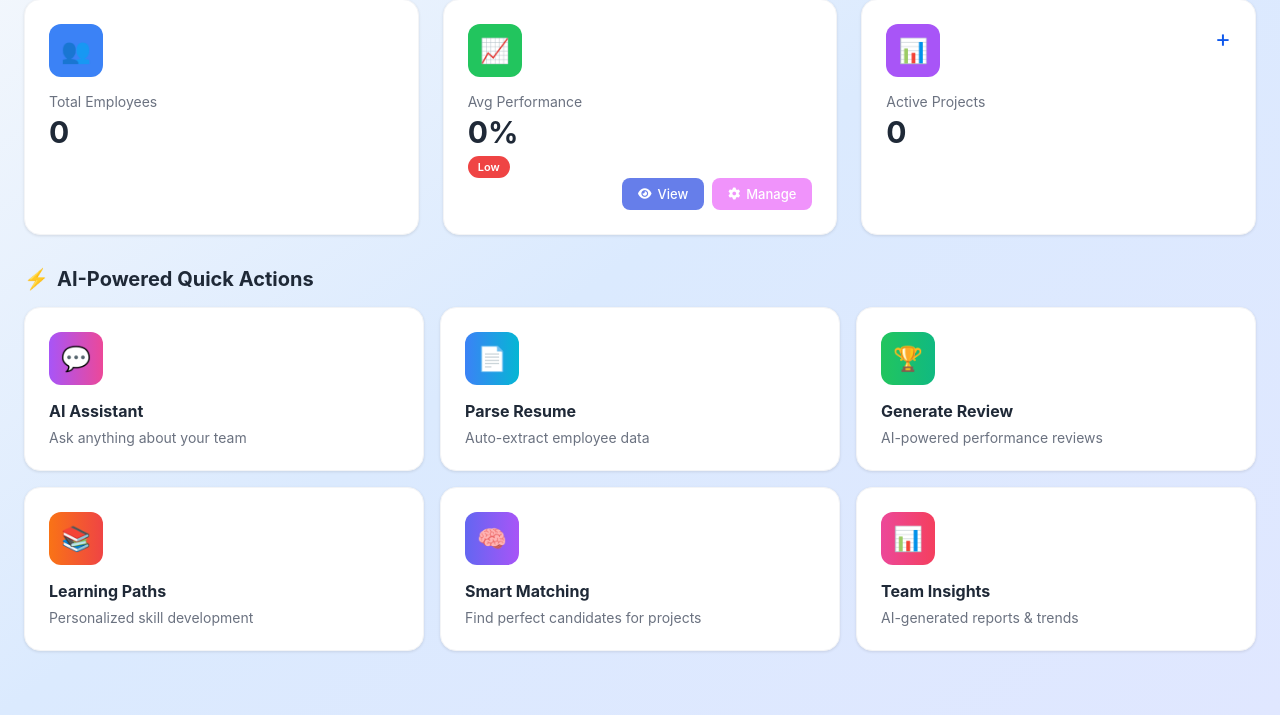
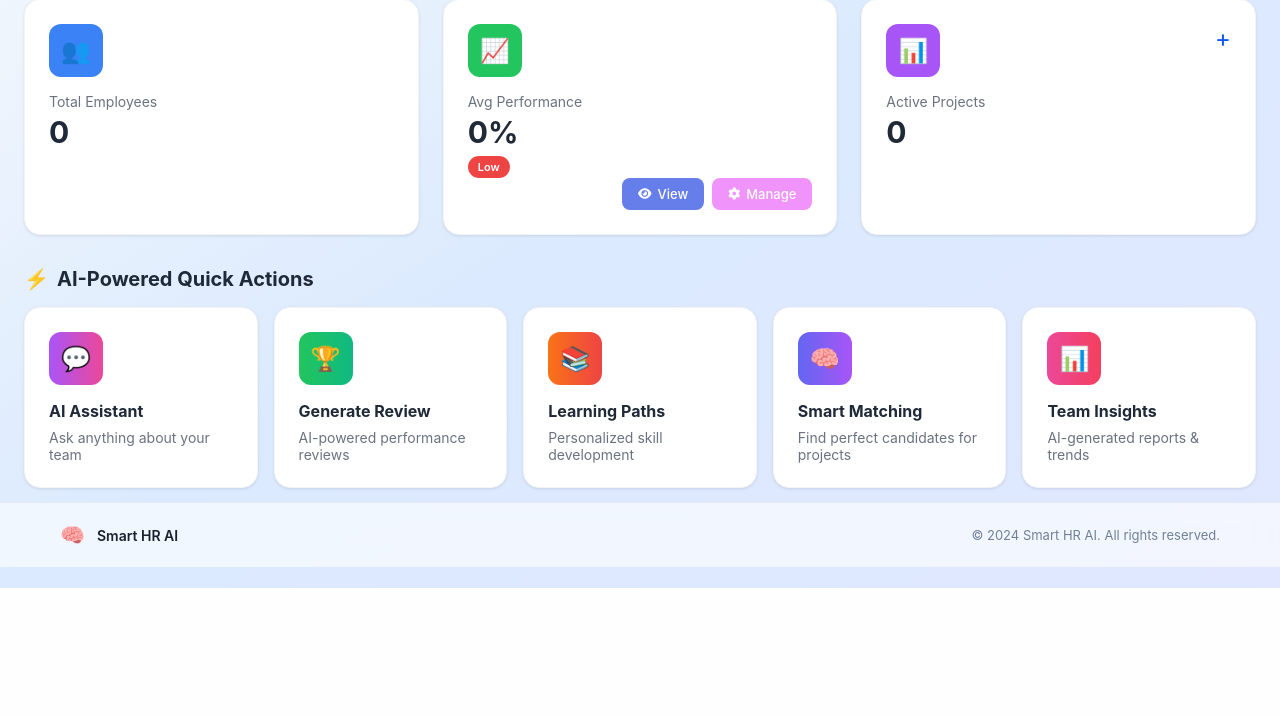
Before and after one commit to vishnusuresh-dev/SmartHR-AI, a Flask app: page /dashboard in a window 1280 px wide. Shown: the part 212-927 px from the top of the page. After the commit the page ends 800 px from the top, so only its background shows below. Run offline with Flask 3, Linux system fonts and the light colour scheme; the visitor is signed in with stand-in values (Sample User, id 1); some libraries are stand-ins or nearby versions.

Commit message:
footer added

```diff
--- a/static/style.css
+++ b/static/style.css
@@ -210,7 +210,7 @@
 
         .actions-grid {
             display: grid;
-            grid-template-columns: repeat(3, 1fr);
+            grid-template-columns: repeat(5, 1fr);
             gap: 1rem;
         }
 
@@ -829,3 +829,74 @@
     .status-good { background: #3b82f6; color: white; }
     .status-average { background: #f59e0b; color: white; }
     .status-poor { background: #ef4444; color: white; }
+
+ /* Simple Compact Footer */
+.dashboard-footer {
+    background: rgba(255, 255, 255, 0.6);
+    backdrop-filter: blur(10px);
+    border-top: 1px solid rgba(0, 0, 0, 0.05);
+    margin-top: -50px;
+    padding: 20px 0;
+}
+
+.footer-content {
+    max-width: 1200px;
+    margin: 0 auto;
+    padding: 0 20px;
+    display: flex;
+    justify-content: space-between;
+    align-items: center;
+    flex-wrap: wrap;
+    gap: 15px;
+}
+
+.footer-left {
+    display: flex;
+    align-items: center;
+    gap: 12px;
+    font-size: 14px;
+    color: #4a5568;
+}
+
+.footer-logo {
+    font-size: 20px;
+}
+
+.footer-brand {
+    font-weight: 600;
+    color: #1a202c;
+}
+
+.footer-separator {
+    color: #cbd5e0;
+}
+
+.footer-tag {
+    display: inline-flex;
+    align-items: center;
+    background: linear-gradient(135deg, #667eea 0%, #764ba2 100%);
+    color: white;
+    padding: 4px 12px;
+    border-radius: 12px;
+    font-size: 12px;
+    font-weight: 500;
+}
+
+.footer-right {
+    font-size: 13px;
+    color: #718096;
+}
+
+/* Responsive Design */
+@media (max-width: 768px) {
+    .footer-content {
+        flex-direction: column;
+        text-align: center;
+        gap: 10px;
+    }
+
+    .footer-left {
+        flex-wrap: wrap;
+        justify-content: center;
+    }
+}
--- a/templates/app.html
+++ b/templates/app.html
@@ -111,11 +111,6 @@
                     <p>Ask anything about your team</p>
                 </div>
                 <div class="action-card">
-                    <div class="action-icon gradient-blue-cyan">📄</div>
-                    <h4>Parse Resume</h4>
-                    <p>Auto-extract employee data</p>
-                </div>
-                <div class="action-card">
                     <div class="action-icon gradient-green-emerald">🏆</div>
                     <h4>Generate Review</h4>
                     <p>AI-powered performance reviews</p>
@@ -220,6 +215,21 @@
             </div>
         </div>
     </div>
+
+    <!-- Add this HTML before closing </body> tag, after the main container -->
+<footer class="dashboard-footer">
+    <div class="footer-content">
+        <div class="footer-left">
+            <span class="footer-logo">🧠</span>
+            <span class="footer-brand">Smart HR AI</span>
+        </div>
+        <div class="footer-right">
+            <span>&copy; 2024 Smart HR AI. All rights reserved.</span>
+        </div>
+    </div>
+</footer>
+
+
 
     <script>
         let sessionId = 'session_' + Date.now();
```
Also changed, not shown: app.py (+3 -12 lines), ayla_data/Oasis33_JO_data/chroma_db/chroma.sqlite3, 7 other files.
